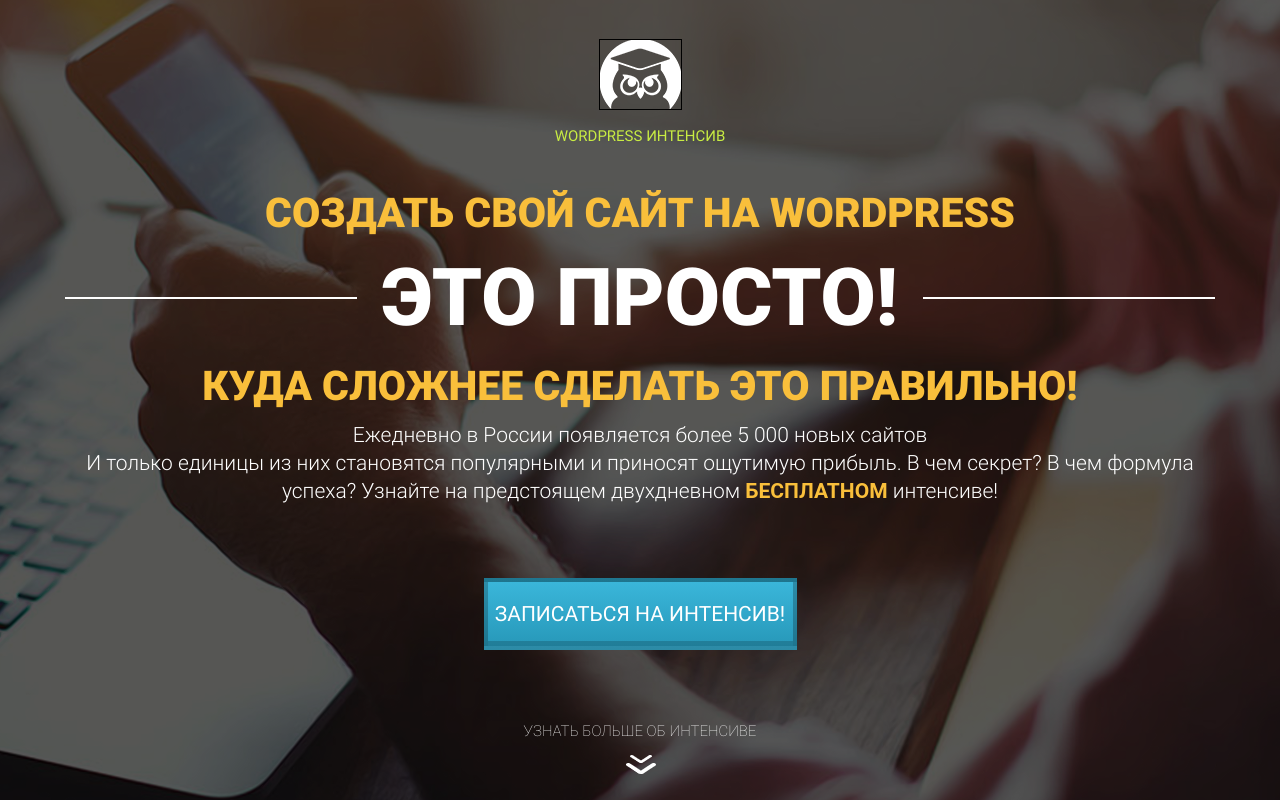
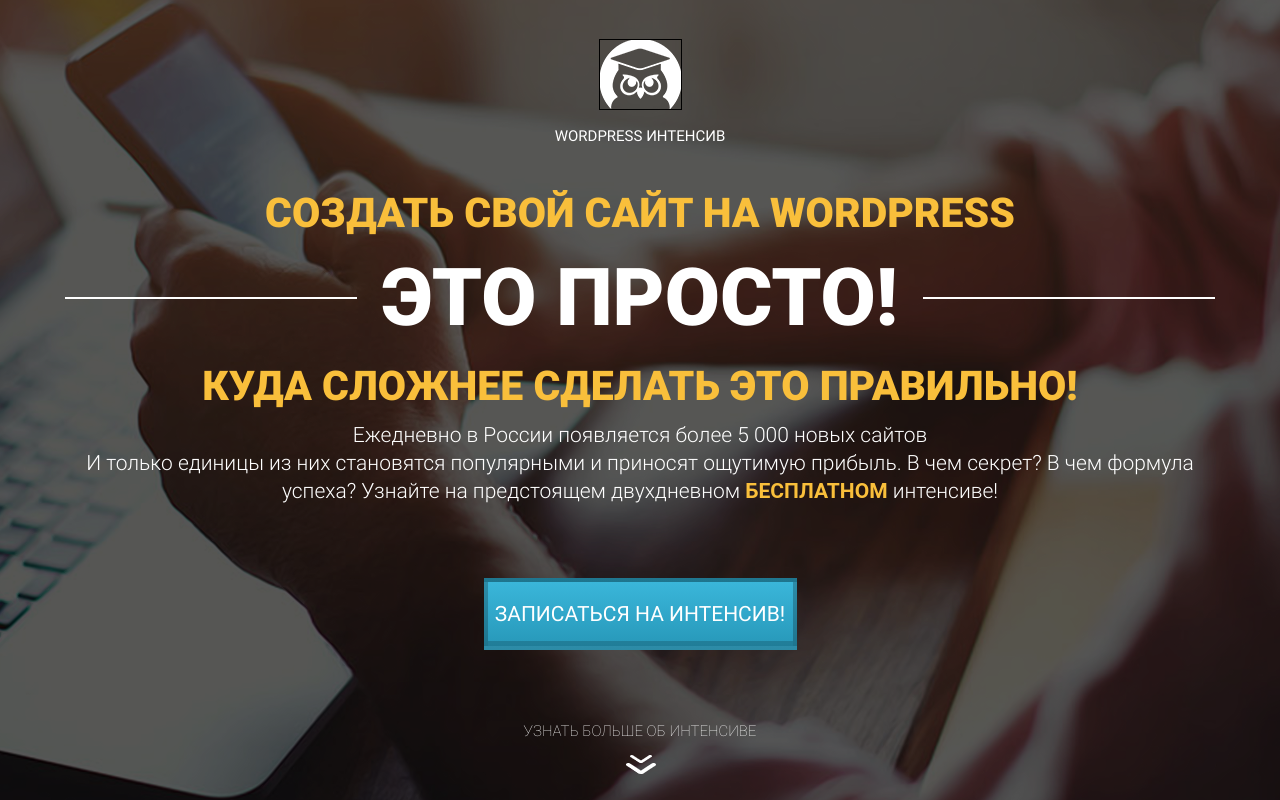
Before and after one commit to travellerTechnolegy/wordpress, a plain HTML site: page src/index.html in a window 1280 px wide. Shown: the top 800 px of the page. Drawn offline with nearby package versions, Linux system fonts and the light colour scheme; a web font is replaced by a local one.

Commit message:
change color

```diff
--- a/src/css/style.css
+++ b/src/css/style.css
@@ -30,7 +30,7 @@ html {
   font-size: 15px;
   line-height: 24px;
   text-transform: uppercase;
-  color: #c8ec43;
+  color: #ffffff;
   text-align: center;
   margin-top: 14px;
 }
```
